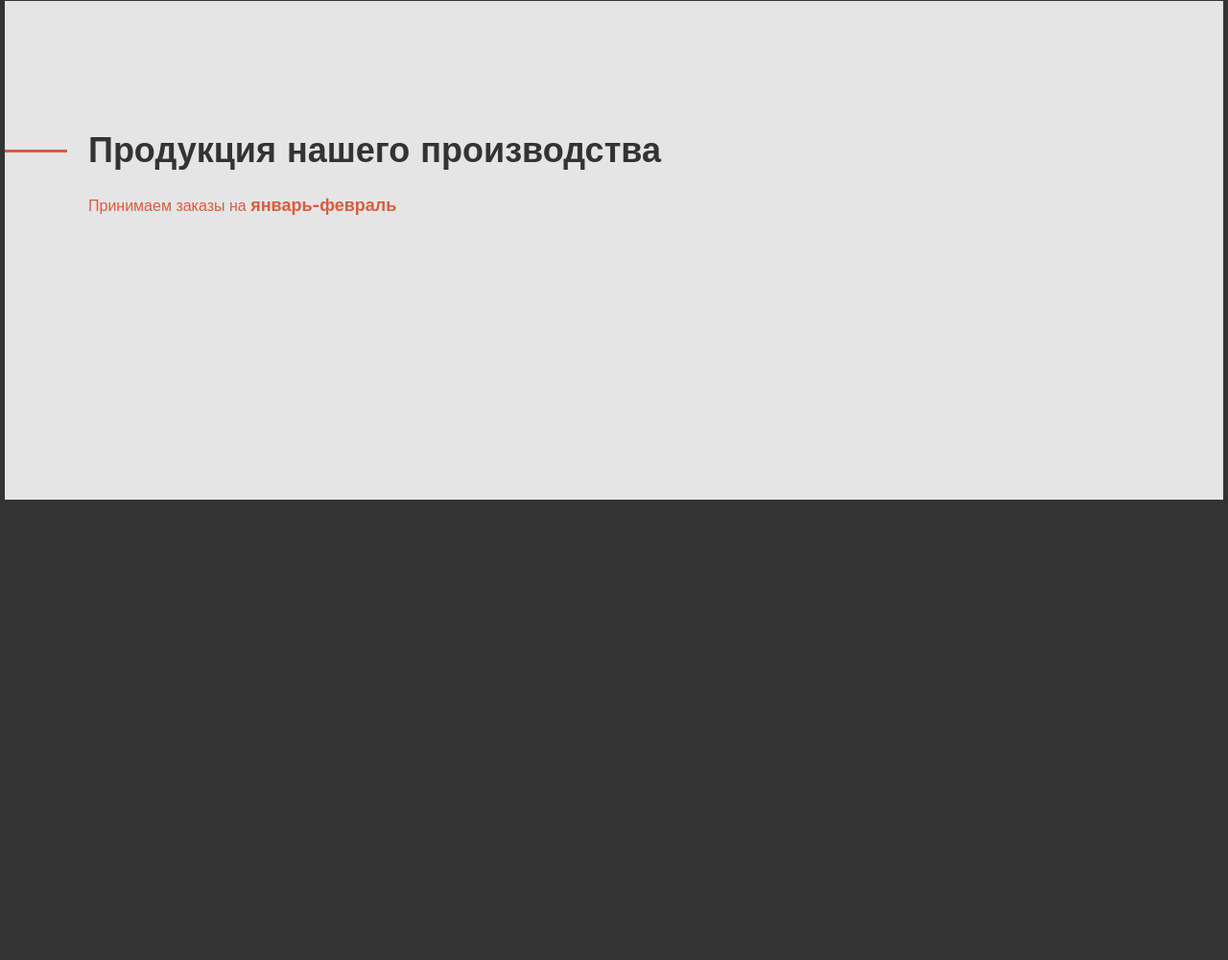
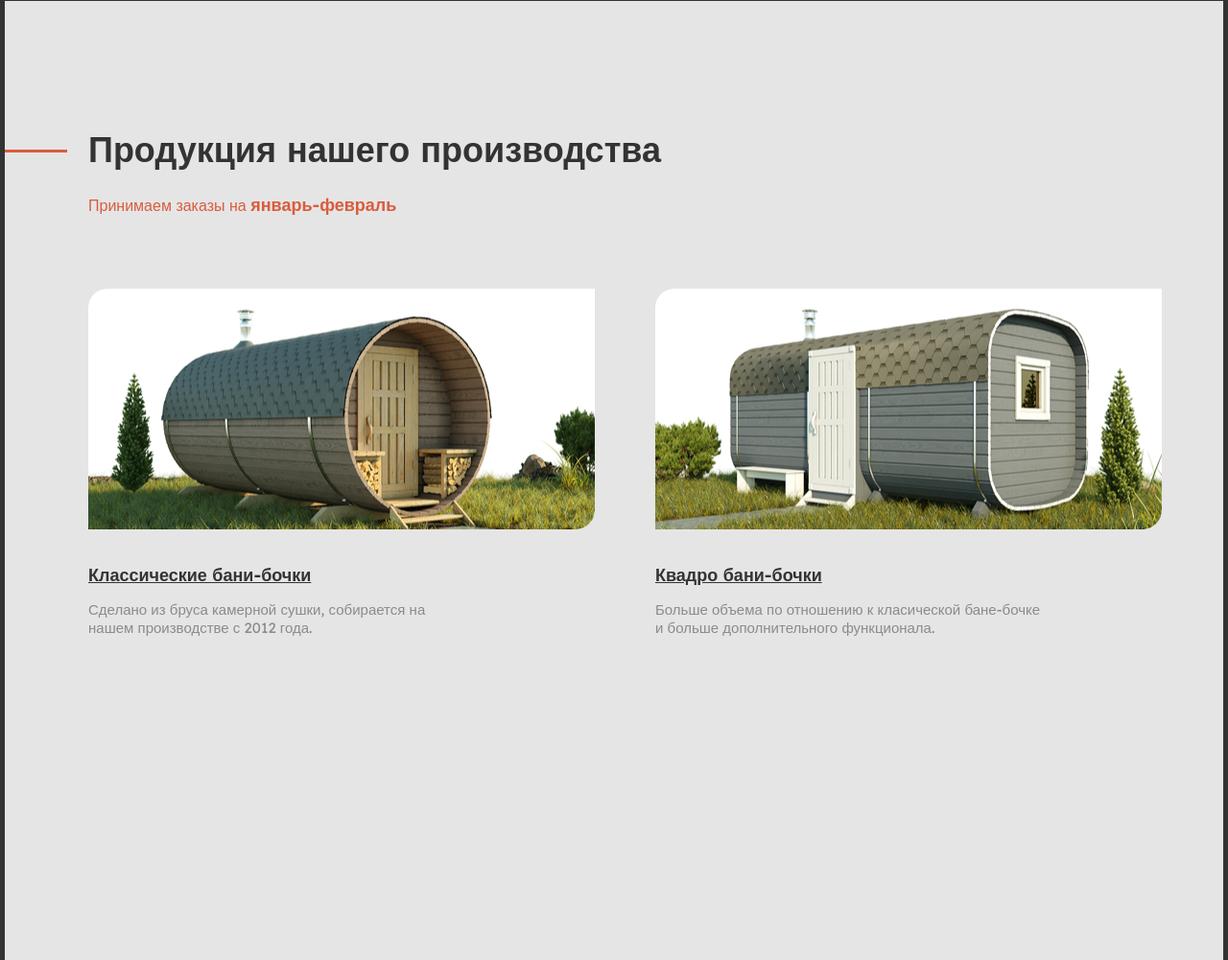
Before and after one commit to Has-Work-Username/project-repo, a plain HTML site: page index.html in a window 1280 px wide. Shown: the part 832-1833 px from the top of the page at 96% size. Before the commit the page ends 1353 px from the top, so only its background shows below. Drawn offline with Linux system fonts and the light colour scheme.

Commit message:
main conten modified

```diff
--- a/index.html
+++ b/index.html
@@ -100,8 +100,20 @@
             <div class="main-min"></div><h1>Продукция нашего производства</h1>
             <p>Принимаем заказы на <span class="Main-section-word">январь-февраль</span></p>
             <div class="main-content-1">
-                <div class="box-1"> <img src="" alt=""></div>
-                <div class="box-1"></div>
+                <div class="box-1">
+                    <img src="./img/Rectangle 4main-content-im.jpg" alt="Banni">
+                   <div class="main-box-item">
+                       <a href="#">Классические бани-бочки</a>
+                       <p>Сделано из бруса камерной сушки, собирается на <br /> нашем производстве с 2012 года.</p>
+                   </div>
+                </div>
+                <div class="box-1 margin">
+                    <img src="./img/Rectangle 4main-content-img_2.jpg" alt="Banni">
+                    <div class="main-box-item">
+                        <a href="#">Квадро бани-бочки</a>
+                        <p>Больше объема по отношению к класической бане-бочке <br /> и больше дополнительного функционала.</p>
+                    </div>
+                </div>
             </div>
         </div>
     </main>
--- a/style.css
+++ b/style.css
@@ -229,6 +229,7 @@ main{
 
 }
 .main-section{
+    height: 1000px;
     padding-left: 87px;
     padding-top: 105px;
     background-color: #E5E5E5;
@@ -262,4 +263,25 @@ main{
     width: 520px;
     height: 220px;
 }
+.box-1 img{
+    border-radius: 20px 0px;
+}
+.box-1 a{
+    font-weight: 600;
+    font-size: 18px;
+    color: #333333;
+}
+.margin{
+    margin-left: 71px;
+}
+.main-box-item{
+    margin-top: 32px;
+}
+.main-box-item p{
+    font-weight: 400;
+    font-size: 15px;
+    line-height: 18,01px;
+    color: #333333;
+    opacity: 0.5;
+}
 /* hali tayyormas */
```
